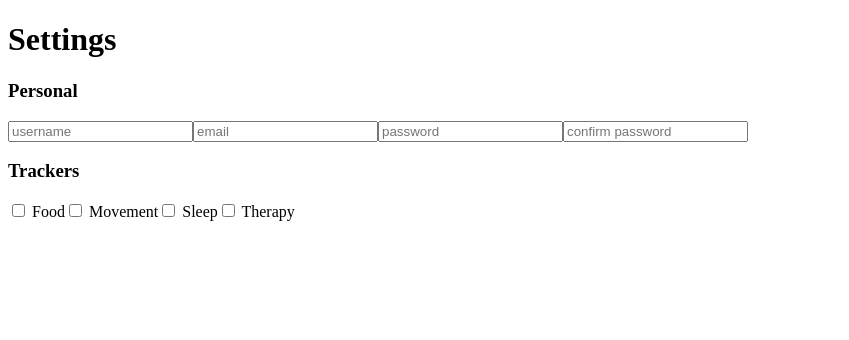
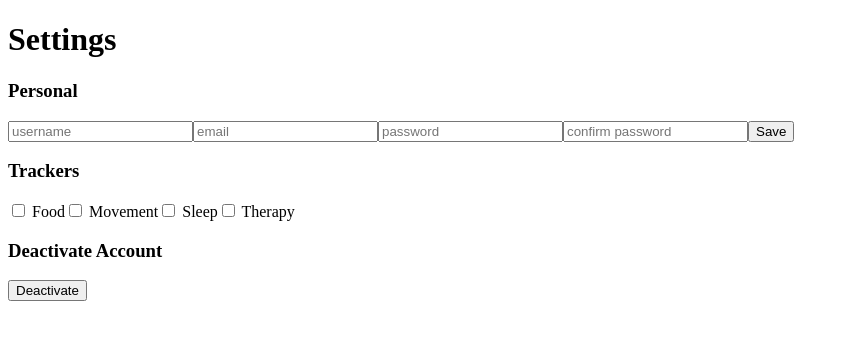
Before and after one commit to AwrenNuit/mood-tracker, a React (Create React App) app: page /settings in a window 1280 px wide. Shown: the top 340 px of the page, without its empty margins (0-849 px from the left). Built offline with nearby package versions, Linux system fonts and the light colour scheme; a web font is replaced by a local one.

Commit message:
set up function templates to update user details and to deactivate account

```diff
--- a/src/components/Settings/Settings.js
+++ b/src/components/Settings/Settings.js
@@ -8,22 +8,46 @@ export default function Settings() {
   const history = useHistory();
   const [confirmPassword, setConfirmPassword] = useState('');
   const [email, setEmail] = useState('');
+  const [id, setId] = useState('');
   const [password, setPassword] = useState('');
   const [username, setUsername] = useState('');
+
+  const deactivateAccount = id => {
+    let popup = window.confirm(`Are you absolutely sure you want to close your account?`);
+    if(popup){
+      dispatch({type: `DELETE_ACCOUNT`, payload: id});
+    }
+  }
+
+  const updatePersonalDetails = id => {
+    if(password){
+      if(password === confirmPassword){
+        dispatch({type: `PUT_USER_PASSWORD`, payload: id, email, password, username});
+      }
+    }
+    else {
+      dispatch({type: `PUT_USER_DETAILS`, payload: id, email, username});
+    }
+  }
 
   return(
     <>
       <h1>Settings</h1>
       <h3>Personal</h3>
+      <form onSubmit={updatePersonalDetails}>
         <input type="text" value={username} onChange={setUsername} placeholder="username" />
         <input type="text" value={email} onChange={setEmail} placeholder="email" />
         <input type="password" value={password} onChange={setPassword} placeholder="password" />
         <input type="password" value={confirmPassword} onChange={setConfirmPassword} placeholder="confirm password" />
+        <button type="submit">Save</button>
+      </form>
       <h3>Trackers</h3>
         <input type="checkbox" /> Food
         <input type="checkbox" /> Movement
         <input type="checkbox" /> Sleep
         <input type="checkbox" /> Therapy
+      <h3>Deactivate Account</h3>
+        <button onClick={deactivateAccount}>Deactivate</button>
     </>
   );
 }
```
